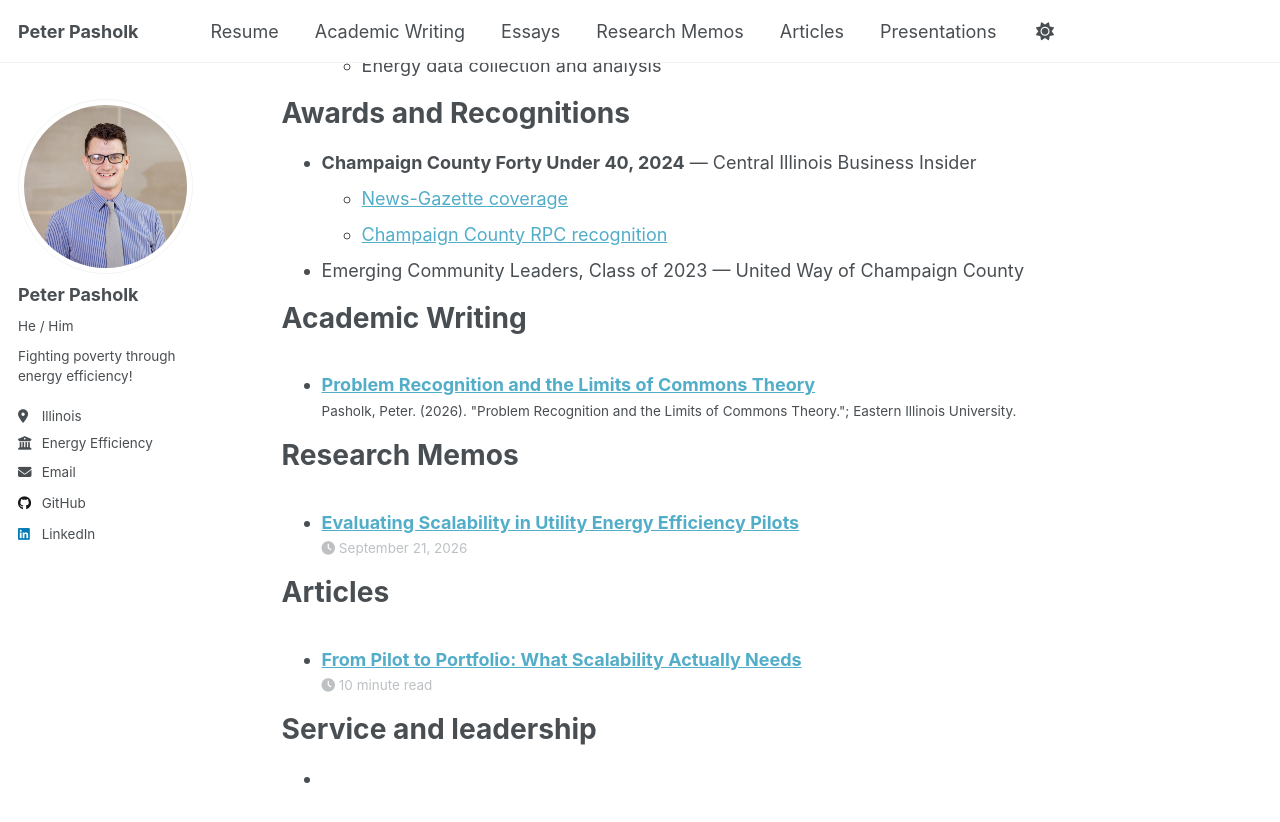
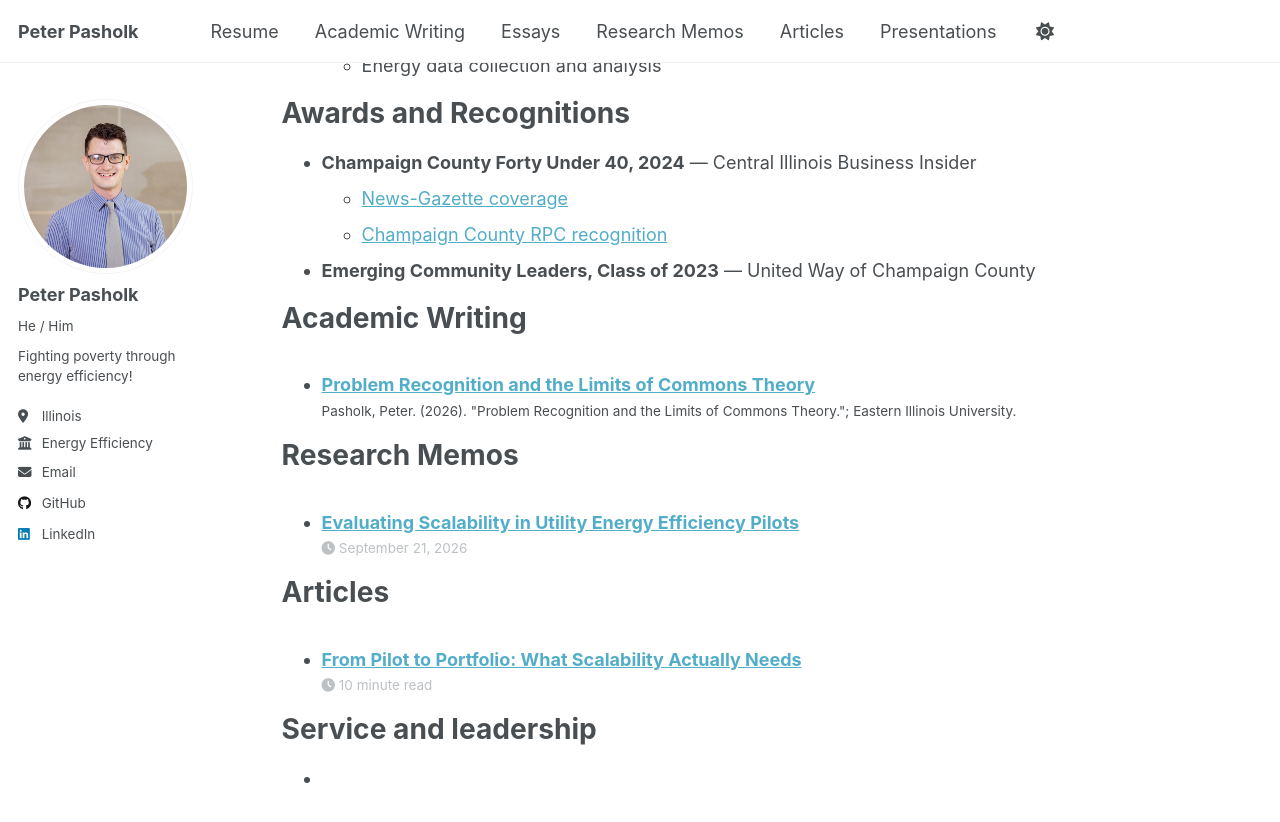
Before and after one commit to ppasholk/ppasholk.github.io, a Jekyll site: the page built from _pages/cv.md, in a window 1280 px wide and 900 px high, scrolled down 3056 px. Shown: the top 822 px of the window. Built offline with Jekyll 4.4.1, drawn with Linux system fonts in a browser that asks for light colours; a script that is not in the unit is left out.

Commit message:
Format award entry for consistency in cv.md

```diff
--- a/_pages/cv.md
+++ b/_pages/cv.md
@@ -96,7 +96,7 @@ Awards and Recognitions
 * **Champaign County Forty Under 40, 2024** — Central Illinois Business Insider
   * [News-Gazette coverage](https://www.news-gazette.com/news/local/community-events/forty-under-40-celebrating-our-680-winners-over-the-years/article_a4db621d-6a1a-52f6-b1d1-3b6e74dbe0cf.html)
   * [Champaign County RPC recognition](https://www.facebook.com/ChampaignCountyRPC/posts/for-the-second-year-in-a-row-the-rpc-is-represented-in-central-illinois-business/949727057182173/)
-* Emerging Community Leaders, Class of 2023 — United Way of Champaign County
+* **Emerging Community Leaders, Class of 2023** — United Way of Champaign County
 
 Academic Writing
 ======
```
